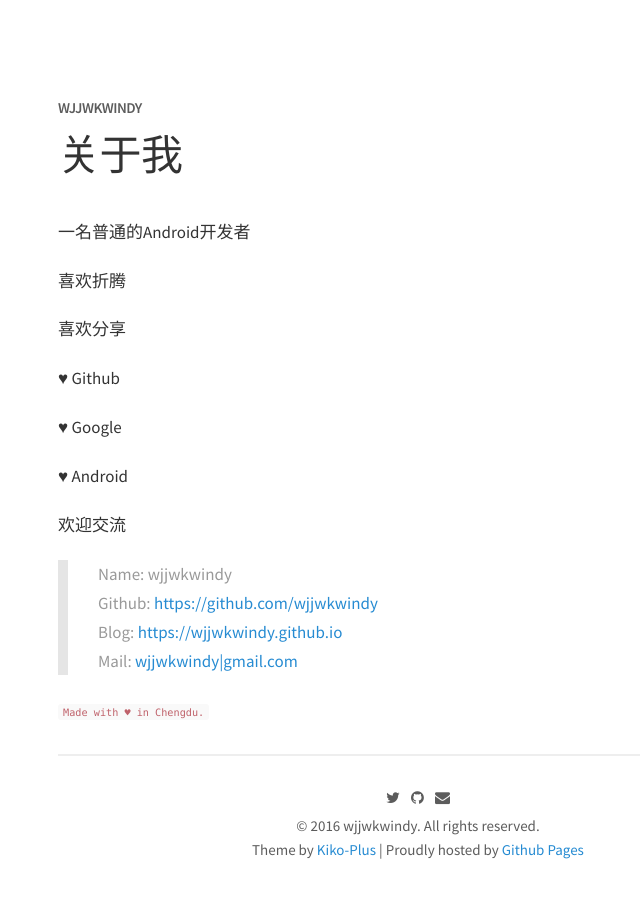
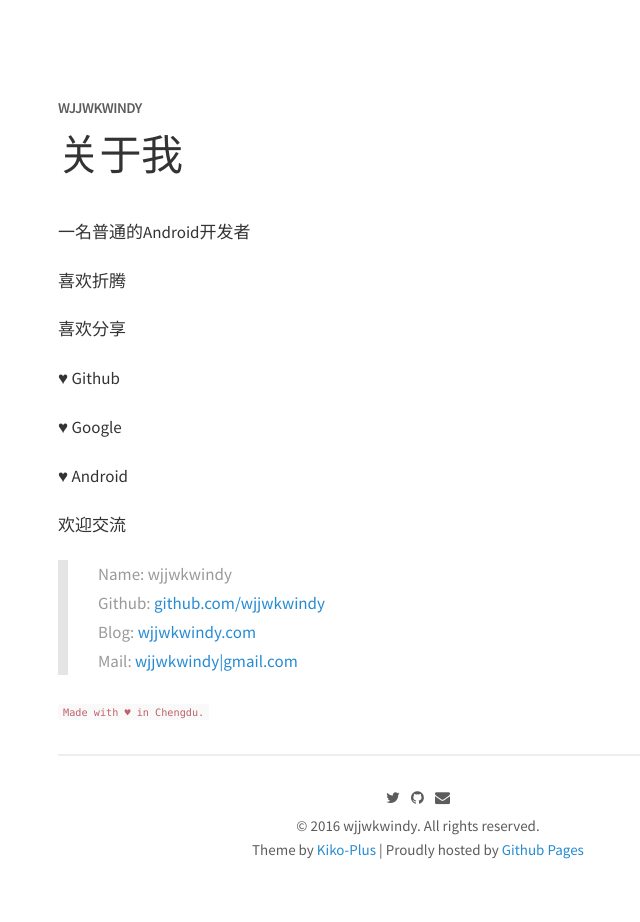
Before and after one commit to wjjwkwindy/wjjwkwindy.github.io, a Jekyll site: the page built from about.md, in a window 1280 px wide. Shown: the whole page, without its empty margins (222-862 px from the left). Built offline with Jekyll 4.4.1, drawn with Linux system fonts in a browser that asks for light colours; comment, search, counter and statistics services are not loaded.

Commit message:
修改about页面的个人页面链接

```diff
--- a/about.md
+++ b/about.md
@@ -19,8 +19,8 @@ permalink: /about/
 欢迎交流
 
 > Name: wjjwkwindy
-> Github: [https://github.com/wjjwkwindy](https://github.com/wjjwkwindy)
-> Blog: [https://wjjwkwindy.github.io](https://wjjwkwindy.github.io)
+> Github: [github.com/wjjwkwindy](https://github.com/wjjwkwindy)
+> Blog: [wjjwkwindy.com](http://wjjwkwindy.com)
 > Mail: [wjjwkwindy|gmail.com](mailto:wjjwkwindy|gmail.com)
 
 <div class="code-in">
```
